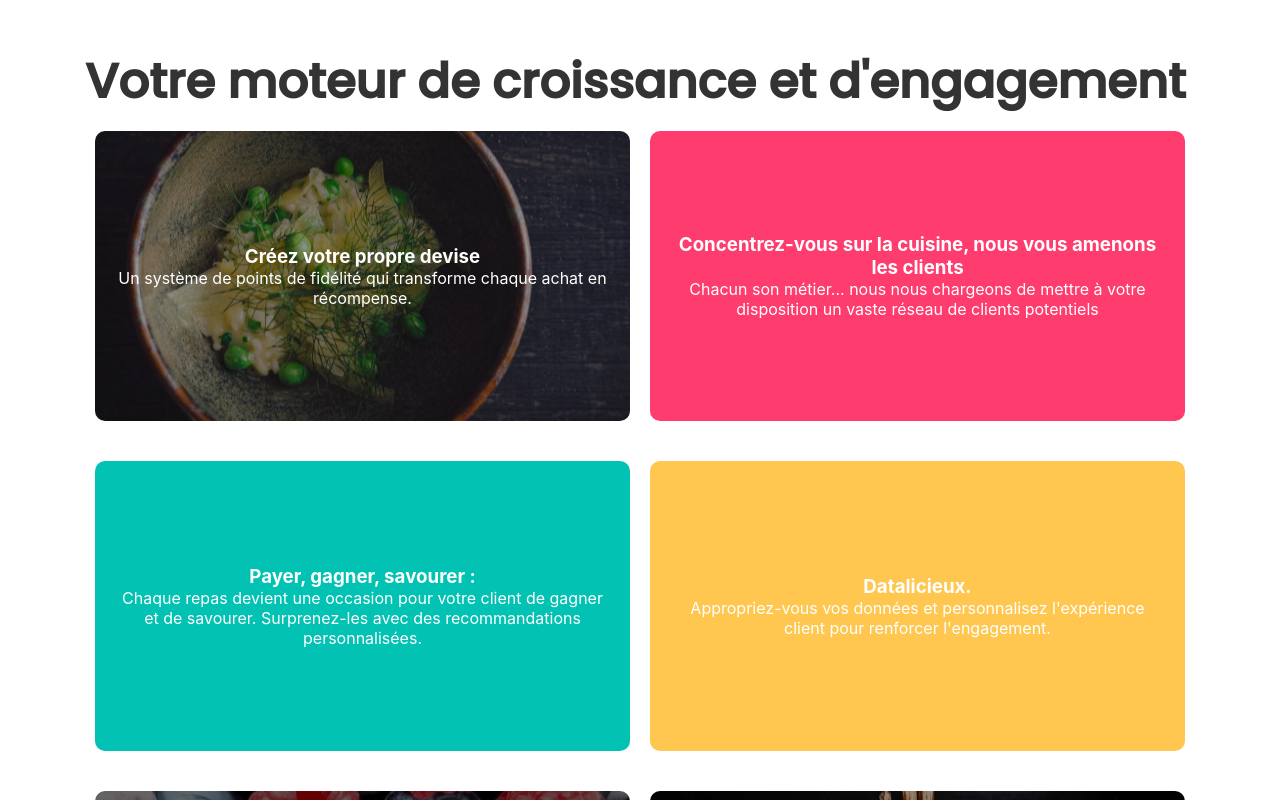
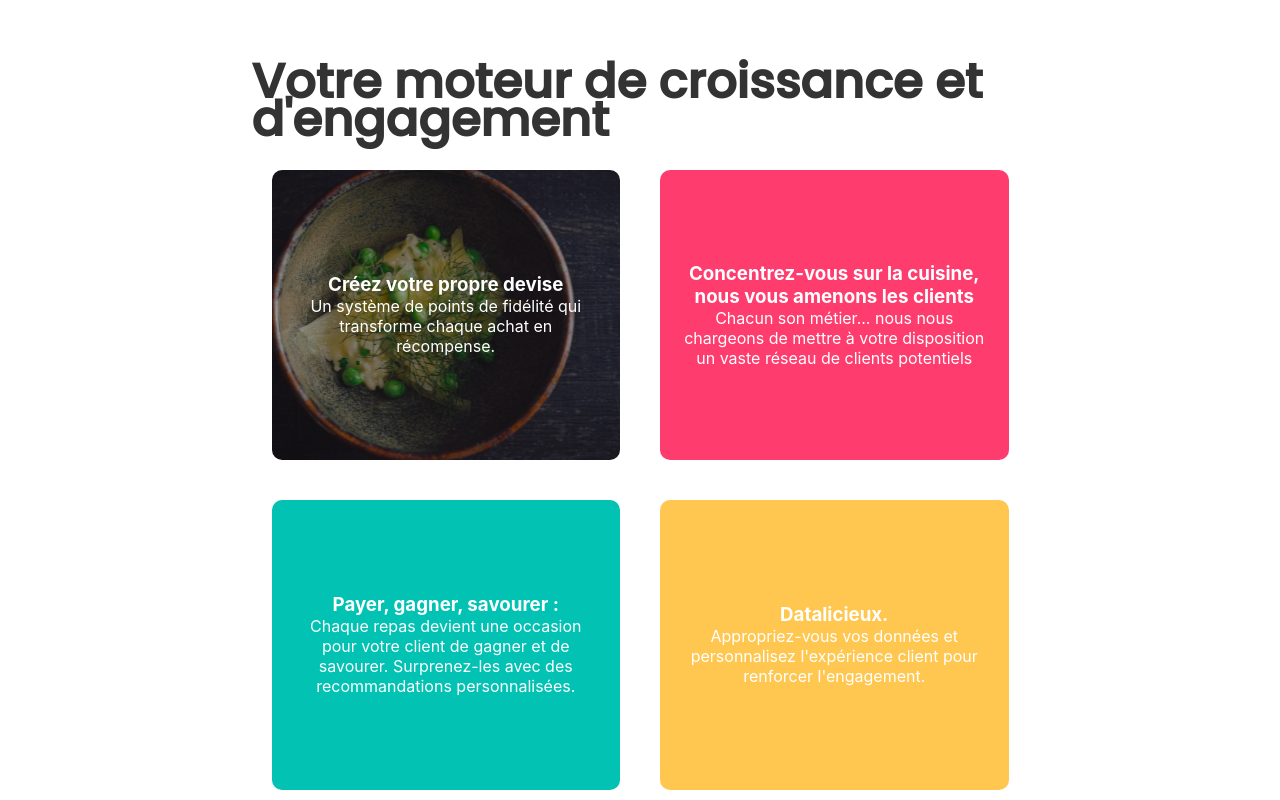
Before and after one commit to Armelsteve1/PAYFOOD, a React (Create React App) app in the folder payfood/: page / in a window 1280 px wide. Shown: the part 2460-3260 px from the top of the page. Built offline with nearby package versions, Linux system fonts and the light colour scheme.

Commit message:
forth to be continued

```diff
--- a/payfood/src/Component/HomePage/home-page.js
+++ b/payfood/src/Component/HomePage/home-page.js
@@ -225,7 +225,7 @@ function LandingPage() {
               </div>
             </div>
           </section>
-          <section className="fourth">
+          <section className="fourth soit-disant">
             < div className="container">
               <h2>Votre moteur de croissance et d'engagement</h2>
               <div className="grid-container">
--- a/payfood/src/Component/HomePage/home-style.css
+++ b/payfood/src/Component/HomePage/home-style.css
@@ -352,6 +352,12 @@ span.highlighted-text {
   margin: 20px 65px 0px;
 }
 
+.fourth soit-disant {
+
+  margin-left: auto;
+  margin-right: auto;
+}
+
 .fourth .container {
   width: 100%;
   display: initial;
@@ -359,6 +365,11 @@ span.highlighted-text {
   padding: 10px 65px;
   margin: 20px 70px 0px;
 }
+
+.fourth.soit-disant .container {
+  width: 70%;
+}
+
 
 .fourth h2 {
   font-size: 3em;
@@ -389,7 +400,7 @@ span.highlighted-text {
   border-radius: 10px;
   width: 45%;
   height: 250px;
-  margin: 10px;
+  margin: 10px 20px;
   display: flex;
   flex-direction: column;
   justify-content: center;
```
